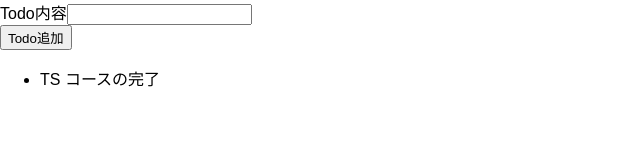
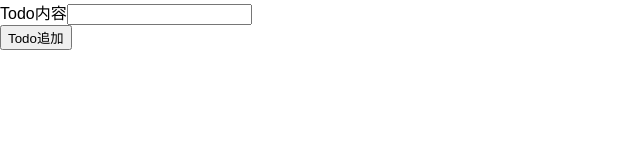
Before and after one commit to y4shiro/udemy-understanding-typescript-jp, a React (Create React App) app: page / in a window 1280 px wide. Shown: the top 160 px of the page, without its empty margins (0-640 px from the left). Built offline with nearby package versions, Linux system fonts and the light colour scheme.

Commit message:
182. State の利用 & 型

```diff
--- a/src/App.tsx
+++ b/src/App.tsx
@@ -1,12 +1,13 @@
-import React from 'react';
+import React, { useState } from 'react';
 
 import TodoList from './components/TodoList';
 import NewTodo from './components/NewTodo';
+import { Todo } from './todo.model';
 
 const App: React.FC = () => {
-  const todos = [{ id: 't1', text: 'TS コースの完了' }];
+  const [todos, setTodos] = useState<Todo[]>([]);
   const todoAddHandler = (text: string) => {
-    console.log(text);
+    setTodos([{ id: Math.random.toString(), text: text }]);
   };
   return (
     <div className="App">
--- /dev/null
+++ b/src/todo.model.ts
@@ -0,0 +1,4 @@
+export interface Todo {
+  id: string;
+  text: string;
+}
```
